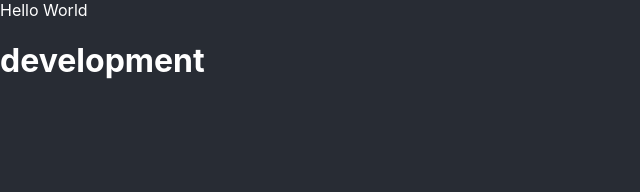
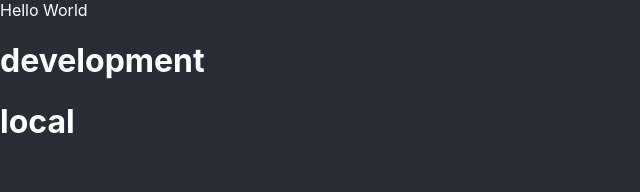
Before and after one commit to hirokoymj-new/create-react-app-template, a React (Create React App) app: page / in a window 1280 px wide. Shown: the top 192 px of the page, without its empty margins (0-640 px from the left). Built offline with nearby package versions, Linux system fonts and the light colour scheme.

Commit message:
added node version in package.json

```diff
--- a/src/App.js
+++ b/src/App.js
@@ -1,16 +1,14 @@
 import React from "react";
-import config from "Config/config";
 
 const App = () => {
   console.log("NODE_ENV:", process.env.NODE_ENV);
-  console.log("REACT_APP_LOCAL:", process.env.REACT_APP_LOCAL);
-  console.log(JSON.stringify(config));
+  console.log("REACT_APP_STAGE:", process.env.REACT_APP_STAGE);
 
   return (
     <div className="App">
       Hello World
       <h1>{process.env.NODE_ENV}</h1>
-      <h1>{process.env.REACT_APP_LOCAL}</h1>
+      <h1>{process.env.REACT_APP_STAGE}</h1>
     </div>
   );
 };
```
